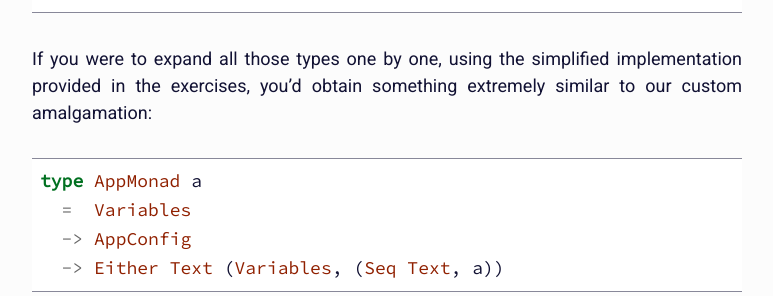
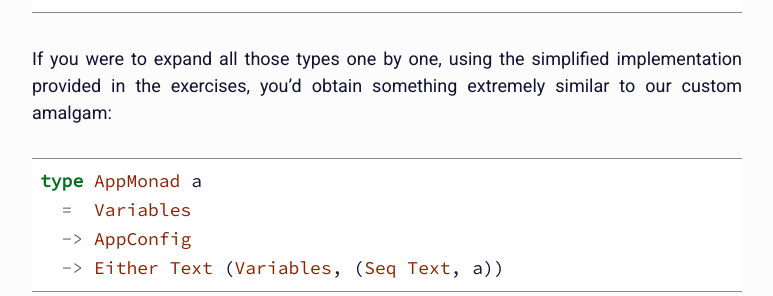
Before and after one commit to nicuveo/nauths.fr, a Jekyll site: the page built from en/_posts/2026-05-28-practical-use-of-monads.md, in a window 1280 px wide and 900 px high, scrolled down 19937 px. Shown: the part 212-508 px from the top of the window, without its empty margins (253-1026 px from the left). Built offline with Jekyll 4.4.1, drawn with Linux system fonts in a browser that asks for light colours; some of the changed text lies outside the part shown.

Commit message:
Amalgamation -> Amalgam

```diff
--- a/en/_posts/2026-05-28-practical-use-of-monads.md
+++ b/en/_posts/2026-05-28-practical-use-of-monads.md
@@ -950,7 +950,7 @@
 monad that combines all of the capabilities of the monads we have already seen,
 allowing us to use all of them at once.
 
-### Amalgamation
+### Amalgam
 
 One approach is to create our own monad, that matches exactly our
 needs. Something like this:
@@ -1027,7 +1027,7 @@
 
 If you were to expand all those types one by one, using the simplified
 implementation provided in the exercises, you'd obtain something extremely
-similar to our custom amalgamation:
+similar to our custom amalgam:
 
 {% highlight haskell %}
 type AppMonad a
```
